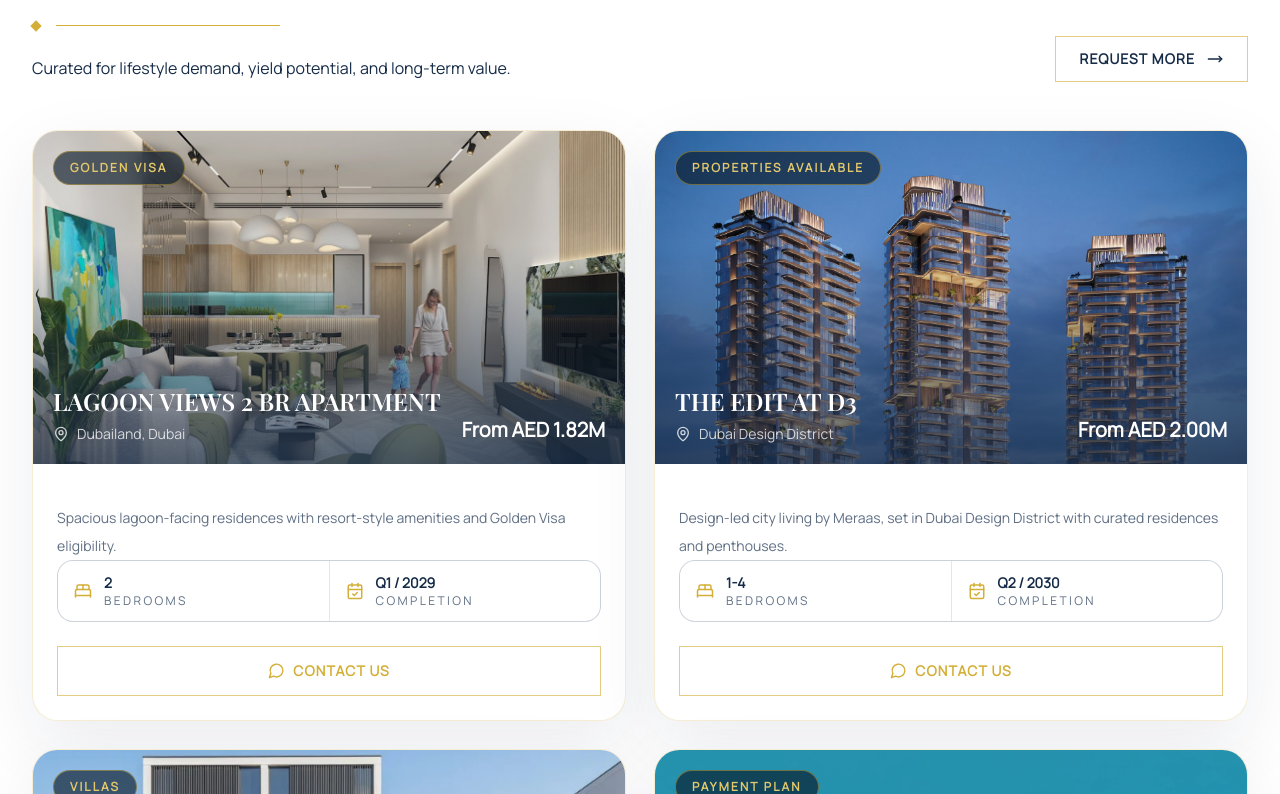
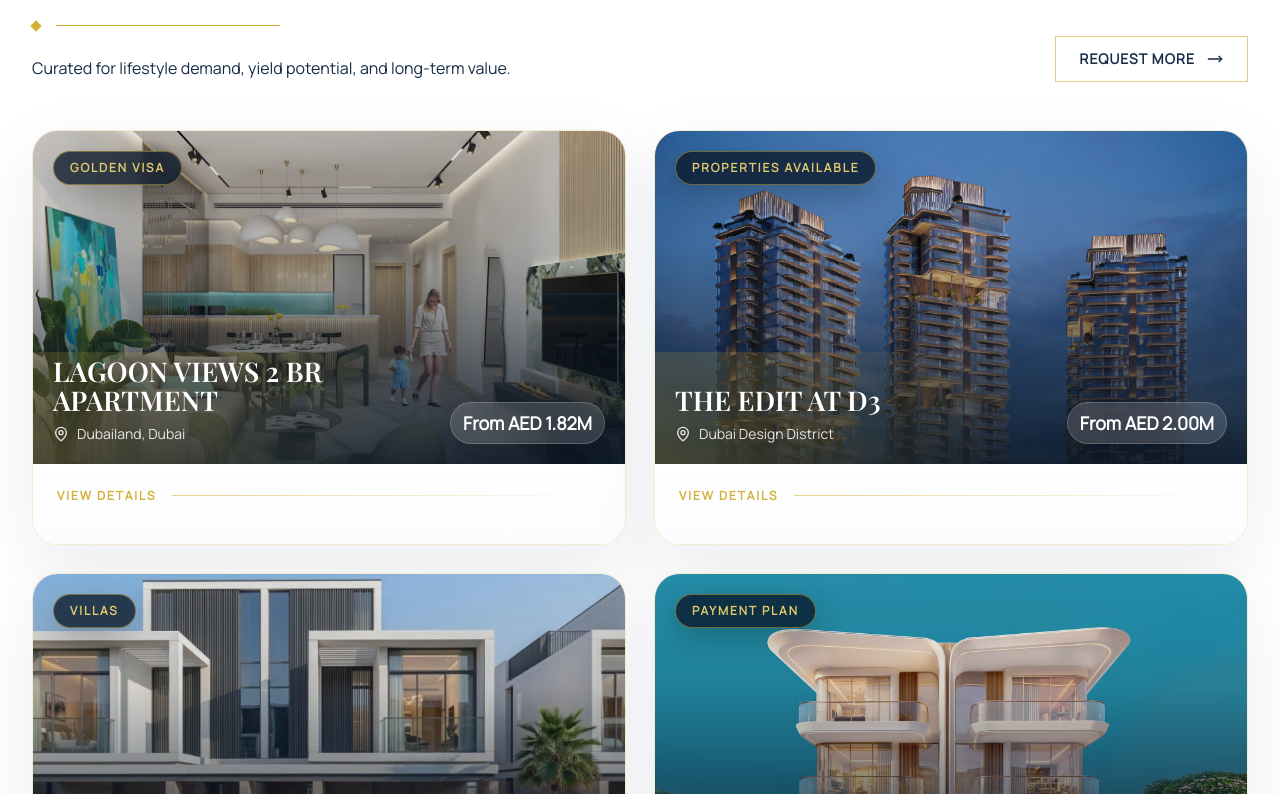
Before and after one commit to Zuvairiya7197/react-next-single-page, a Next.js app: page / in a window 1280 px wide. Shown: the part 4366-5160 px from the top of the page. Built offline with nearby package versions, Linux system fonts and the light colour scheme.

Commit message:
cards mobile  layout

```diff
--- a/components/PropertyCards.tsx
+++ b/components/PropertyCards.tsx
@@ -6,8 +6,10 @@ import { useEffect, useId, useRef, useState } from 'react';
 import {
   BedDouble,
   CalendarCheck,
+  Maximize2,
   MapPin,
   MessageCircle,
+  ShowerHead,
   X,
 } from 'lucide-react';
 
@@ -29,13 +31,37 @@ export function PropertyCards({ properties }: PropertyCardsProps) {
     null,
   );
 
+  const cardDetails = (property: Property) => [
+    {
+      icon: BedDouble,
+      value: property.beds,
+      label: 'Bedrooms',
+    },
+    {
+      icon: ShowerHead,
+      value: property.baths,
+      label: 'Bathrooms',
+    },
+    {
+      icon: Maximize2,
+      value: property.area,
+      label: property.areaLabel,
+    },
+    {
+      icon: CalendarCheck,
+      value: property.handover,
+      label: property.handoverLabel,
+    },
+  ];
+
   return (
     <>
       <div className="mt-10 grid gap-6 sm:mt-12 lg:grid-cols-2 lg:gap-7">
         {properties.map((property, index) => (
           <SectionReveal key={property.id} delay={index * 0.08}>
-            <article className="group flex h-full flex-col overflow-hidden rounded-[1.25rem] border border-[rgba(212,175,55,0.22)] bg-white shadow-[0_24px_70px_rgba(21,43,71,0.08)] transition duration-300 hover:-translate-y-1 hover:shadow-[0_30px_80px_rgba(21,43,71,0.13)] sm:rounded-[1.6rem]">
-              <div className="relative aspect-[16/9] shrink-0 overflow-hidden">
+            <article className="group relative flex h-full flex-col overflow-hidden rounded-[1rem] border border-[rgba(212,175,55,0.24)] bg-white shadow-[0_18px_52px_rgba(21,43,71,0.08)] transition duration-300 hover:-translate-y-1 hover:border-[rgba(212,175,55,0.42)] hover:shadow-[0_34px_90px_rgba(21,43,71,0.15)] sm:rounded-[1.6rem] sm:shadow-[0_24px_70px_rgba(21,43,71,0.08)]">
+              <div className="pointer-events-none absolute inset-x-6 top-0 h-px bg-[linear-gradient(90deg,transparent,rgba(212,175,55,0.72),transparent)] opacity-80" />
+              <div className="relative aspect-[4/3] shrink-0 overflow-hidden sm:aspect-[16/9]">
                 <Image
                   src={property.image}
                   alt={property.imageAlt}
@@ -44,68 +70,72 @@ export function PropertyCards({ properties }: PropertyCardsProps) {
                   className="h-full w-full object-cover transition duration-700 group-hover:scale-[1.04]"
                   style={{ objectPosition: property.imagePosition }}
                 />
-                <div className="absolute inset-0 bg-[linear-gradient(180deg,rgba(21,43,71,0)_34%,rgba(21,43,71,0.72)_100%)]" />
-                <div className="absolute top-4 left-4 rounded-full border border-[rgba(212,175,55,0.45)] bg-[rgba(9,24,42,0.64)] px-3 py-1.5 text-[0.68rem] font-semibold uppercase tracking-[0.12em] text-[var(--color-gold-400)] backdrop-blur sm:top-5 sm:left-5 sm:px-4 sm:py-2 sm:text-xs sm:tracking-[0.18em]">
-                  {property.status}
+                <div className="absolute inset-0 bg-[linear-gradient(180deg,rgba(10,23,38,0.04)_0%,rgba(10,23,38,0.16)_34%,rgba(10,23,38,0.9)_100%)]" />
+                <div className="absolute inset-x-0 bottom-0 h-32 bg-[radial-gradient(circle_at_bottom_left,rgba(212,175,55,0.26),transparent_58%)] sm:h-28" />
+                <div className="absolute top-3 left-3 max-w-[calc(100%-1.5rem)] rounded-full border border-[rgba(212,175,55,0.48)] bg-[rgba(9,24,42,0.78)] px-2.5 py-1 text-[0.58rem] font-semibold uppercase tracking-[0.1em] text-[var(--color-gold-400)] shadow-[0_10px_30px_rgba(0,0,0,0.22)] backdrop-blur sm:top-5 sm:left-5 sm:px-4 sm:py-2 sm:text-xs sm:tracking-[0.16em]">
+                  <span className="line-clamp-1">{property.status}</span>
                 </div>
-                <div className="absolute right-4 bottom-4 left-4 flex flex-col gap-2 text-white sm:right-5 sm:bottom-5 sm:left-5 sm:flex-row sm:items-end sm:justify-between sm:gap-4">
+                <div className="absolute right-3 bottom-3 left-3 flex flex-col gap-2 text-white sm:right-5 sm:bottom-5 sm:left-5 sm:flex-row sm:items-end sm:justify-between sm:gap-4">
                   <div className="min-w-0">
-                    <h3 className="font-display text-xl uppercase leading-tight sm:text-2xl">
+                    <h3 className="font-display text-[1.18rem] uppercase leading-[1.08] drop-shadow-[0_2px_10px_rgba(0,0,0,0.35)] sm:text-[1.7rem]">
                       {property.title}
                     </h3>
-                    <p className="mt-2 flex items-center gap-2 text-sm text-white/78">
-                      <MapPin size={16} aria-hidden="true" />
+                    <p className="mt-1.5 flex items-center gap-1.5 text-xs font-medium text-white/86 drop-shadow-[0_2px_8px_rgba(0,0,0,0.35)] sm:mt-2 sm:gap-2 sm:text-sm">
+                      <MapPin size={14} aria-hidden="true" className="sm:size-4" />
                       {property.location}
                     </p>
                   </div>
-                  <p className="shrink-0 text-lg font-semibold sm:text-xl">
+                  <p className="w-fit shrink-0 rounded-full border border-white/20 bg-white/14 px-2.5 py-1 text-xs font-semibold text-white shadow-[0_10px_28px_rgba(0,0,0,0.18)] backdrop-blur sm:px-3 sm:py-1.5 sm:text-lg">
                     {property.price}
                   </p>
                 </div>
               </div>
-              <div className="flex flex-1 flex-col p-5 sm:p-6">
-                <p className="mt-2 text-sm leading-7 text-[var(--color-slate-500)] sm:mt-4">
+              <div className="flex flex-1 flex-col bg-[linear-gradient(180deg,#ffffff_0%,#fbfcfe_100%)] p-3.5 sm:p-6">
+                <div className="flex items-center justify-between gap-4">
+                  <p className="text-[0.64rem] font-semibold uppercase tracking-[0.14em] text-[var(--color-gold-500)] sm:text-xs sm:tracking-[0.16em]">
+                    View details
+                  </p>
+                  <span className="h-px flex-1 bg-[linear-gradient(90deg,rgba(212,175,55,0.55),transparent)]" />
+                </div>
+
+                <div className="mt-3 flex flex-1 flex-col overflow-hidden transition-all duration-500 ease-out sm:mt-4 sm:max-h-0 sm:translate-y-3 sm:opacity-0 sm:group-hover:max-h-[34rem] sm:group-hover:translate-y-0 sm:group-hover:opacity-100 sm:group-focus-within:max-h-[34rem] sm:group-focus-within:translate-y-0 sm:group-focus-within:opacity-100">
+                  <p className="line-clamp-2 text-xs leading-5 text-[var(--color-slate-500)] sm:line-clamp-none sm:text-sm sm:leading-7">
                     {property.description}
                   </p>
-                <div className="mt-6 grid gap-px overflow-hidden rounded-[1rem] border border-[var(--color-border)] bg-[var(--color-border)] sm:grid-cols-2 lg:mt-auto">
-                  <div className="flex items-center gap-3 bg-white px-4 py-3">
-                    <BedDouble
-                      size={18}
-                      className="text-[var(--color-gold-500)]"
-                    />
-                    <div>
-                      <p className="text-sm font-semibold text-[var(--color-slate-900)]">
-                        {property.beds}
+                  <div className="mt-3 grid grid-cols-2 gap-2 sm:mt-6 sm:gap-3 lg:mt-auto">
+                    {cardDetails(property).map((detail) => {
+                      const Icon = detail.icon;
+
+                      return (
+                        <div
+                          key={detail.label}
+                          className="flex min-h-14 items-center gap-2 rounded-[0.75rem] border border-[var(--color-border)] bg-white px-2.5 py-2 shadow-[0_10px_24px_rgba(21,43,71,0.045)] sm:min-h-20 sm:gap-3 sm:rounded-[0.9rem] sm:px-4 sm:py-3 sm:shadow-[0_12px_32px_rgba(21,43,71,0.05)]"
+                        >
+                          <span className="flex h-8 w-8 shrink-0 items-center justify-center rounded-full bg-[rgba(212,175,55,0.12)] text-[var(--color-gold-500)] sm:h-10 sm:w-10">
+                            <Icon size={15} aria-hidden="true" className="sm:size-[18px]" />
+                          </span>
+                          <div className="min-w-0">
+                            <p className="line-clamp-1 text-xs font-semibold text-[var(--color-slate-900)] sm:text-sm">
+                              {detail.value}
                             </p>
-                      <p className="text-xs uppercase tracking-[0.2em] text-[var(--color-slate-500)]">
-                        Bedrooms
+                            <p className="mt-0.5 line-clamp-1 text-[0.56rem] font-semibold uppercase tracking-[0.1em] text-[var(--color-slate-500)] sm:mt-1 sm:text-[0.68rem] sm:tracking-[0.14em]">
+                              {detail.label}
                             </p>
                           </div>
                         </div>
-                  <div className="flex items-center gap-3 bg-white px-4 py-3">
-                    <CalendarCheck
-                      size={18}
-                      className="text-[var(--color-gold-500)]"
-                    />
-                    <div>
-                      <p className="text-sm font-semibold text-[var(--color-slate-900)]">
-                        {property.handover}
-                      </p>
-                      <p className="text-xs uppercase tracking-[0.2em] text-[var(--color-slate-500)]">
-                        {property.handoverLabel}
-                      </p>
-                    </div>
-                  </div>
+                      );
+                    })}
                   </div>
                   <button
                     type="button"
                     onClick={() => setSelectedProperty(property)}
-                  className="mt-6 inline-flex w-full cursor-pointer items-center justify-center gap-2 border border-[rgba(212,175,55,0.62)] px-6 py-3.5 text-sm font-semibold uppercase tracking-[0.08em] text-[var(--color-gold-500)] transition hover:bg-[var(--color-gold-500)] hover:text-[var(--color-slate-900)] sm:w-auto"
+                    className="mt-3 inline-flex w-full cursor-pointer items-center justify-center gap-2 rounded-full border border-[rgba(212,175,55,0.64)] bg-[rgba(212,175,55,0.08)] px-4 py-2.5 text-xs font-semibold uppercase tracking-[0.08em] text-[var(--color-slate-900)] transition hover:bg-[var(--color-gold-500)] hover:shadow-[0_16px_36px_rgba(212,175,55,0.26)] sm:mt-6 sm:w-auto sm:px-6 sm:py-3.5 sm:text-sm"
                     aria-haspopup="dialog"
                   >
                     <MessageCircle size={17} aria-hidden="true" />
                     Contact us
                   </button>
+                </div>
               </div>
             </article>
           </SectionReveal>
--- a/components/Services.tsx
+++ b/components/Services.tsx
@@ -88,7 +88,7 @@ export function Services() {
                   className={`group relative h-[21rem] shrink-0 snap-start overflow-hidden rounded-[1.25rem] border transition-all duration-700 ease-in-out sm:h-[24rem] sm:rounded-[1.5rem] ${
                     isActive
                       ? 'w-[min(82vw,18.5rem)] border-[rgba(212,175,55,0.5)] sm:w-[24rem] lg:w-[15rem] xl:w-[17rem]'
-                      : 'w-14 border-[rgba(212,175,55,0.28)] sm:w-[5rem] lg:w-[3.6rem] xl:w-[3.9rem]'
+                      : 'w-[min(82vw,18.5rem)] border-[rgba(212,175,55,0.5)] sm:w-[5rem] sm:border-[rgba(212,175,55,0.28)] lg:w-[3.6rem] xl:w-[3.9rem]'
                   }`}
                   onMouseEnter={() => setActiveIndex(index)}
                   onFocus={() => setActiveIndex(index)}
@@ -104,7 +104,9 @@ export function Services() {
                   <div className="absolute inset-0 bg-[linear-gradient(180deg,rgba(21,43,71,0.06)_0%,rgba(21,43,71,0.42)_48%,rgba(8,18,32,0.88)_100%)]" />
                   <div
                     className={`absolute inset-0 transition duration-500 ${
-                      isActive ? 'bg-[rgba(212,175,55,0.1)]' : 'bg-black/16'
+                      isActive
+                        ? 'bg-[rgba(212,175,55,0.1)]'
+                        : 'bg-[rgba(212,175,55,0.1)] sm:bg-black/16'
                     }`}
                   />
 
@@ -112,7 +114,7 @@ export function Services() {
                     className={`absolute transition-all duration-500 ${
                       isActive
                         ? 'right-5 bottom-5 left-5'
-                        : 'pointer-events-none right-5 bottom-5 left-5 opacity-0'
+                        : 'right-5 bottom-5 left-5 sm:pointer-events-none sm:opacity-0'
                     }`}
                   >
                     <div className="border-l border-[var(--color-gold-500)] pl-4">
@@ -130,7 +132,7 @@ export function Services() {
                           className={`mt-2 max-w-[15rem] text-sm leading-6 text-white/78 transition duration-300 ${
                             isActive
                               ? 'translate-y-0 opacity-100'
-                              : 'pointer-events-none translate-y-2 opacity-0'
+                              : 'translate-y-0 opacity-100 sm:pointer-events-none sm:translate-y-2 sm:opacity-0'
                           }`}
                         >
                           {service.description}
```
Lines whose indentation alone changed are shown as unchanged.
